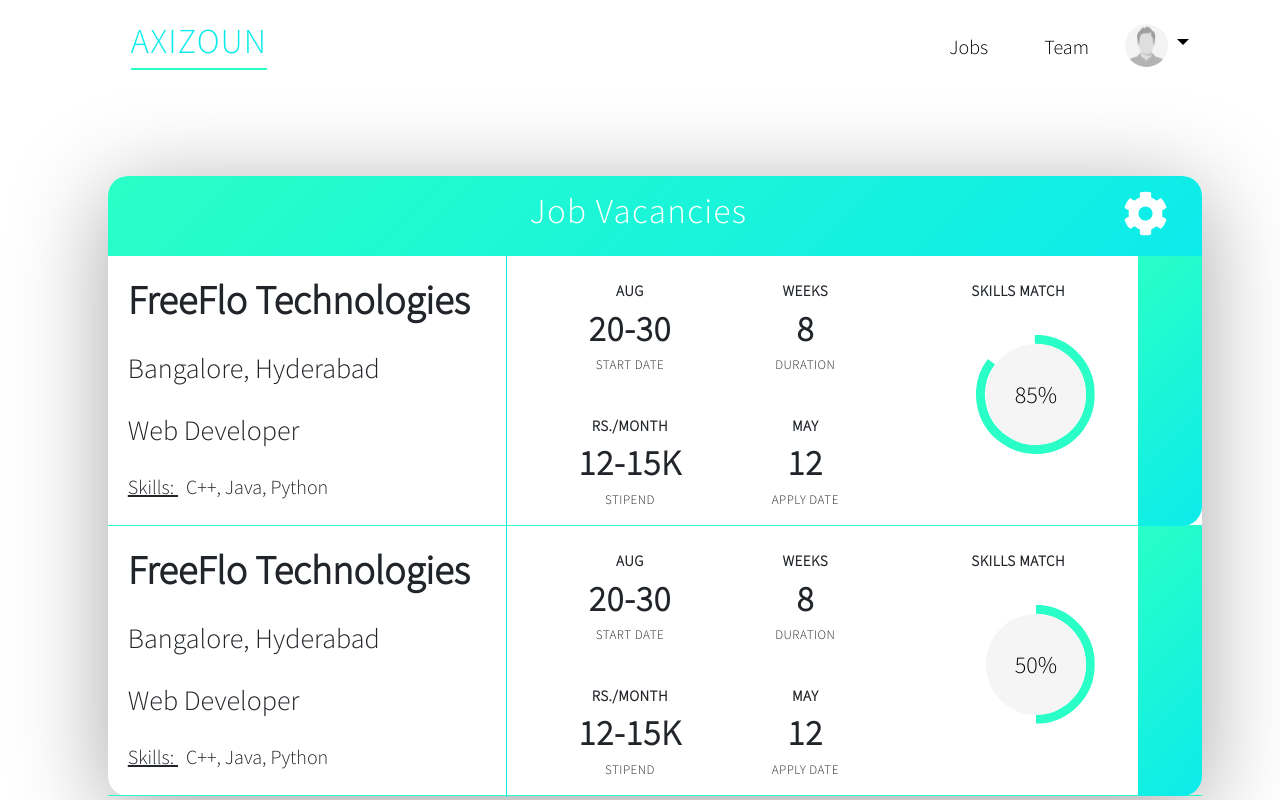
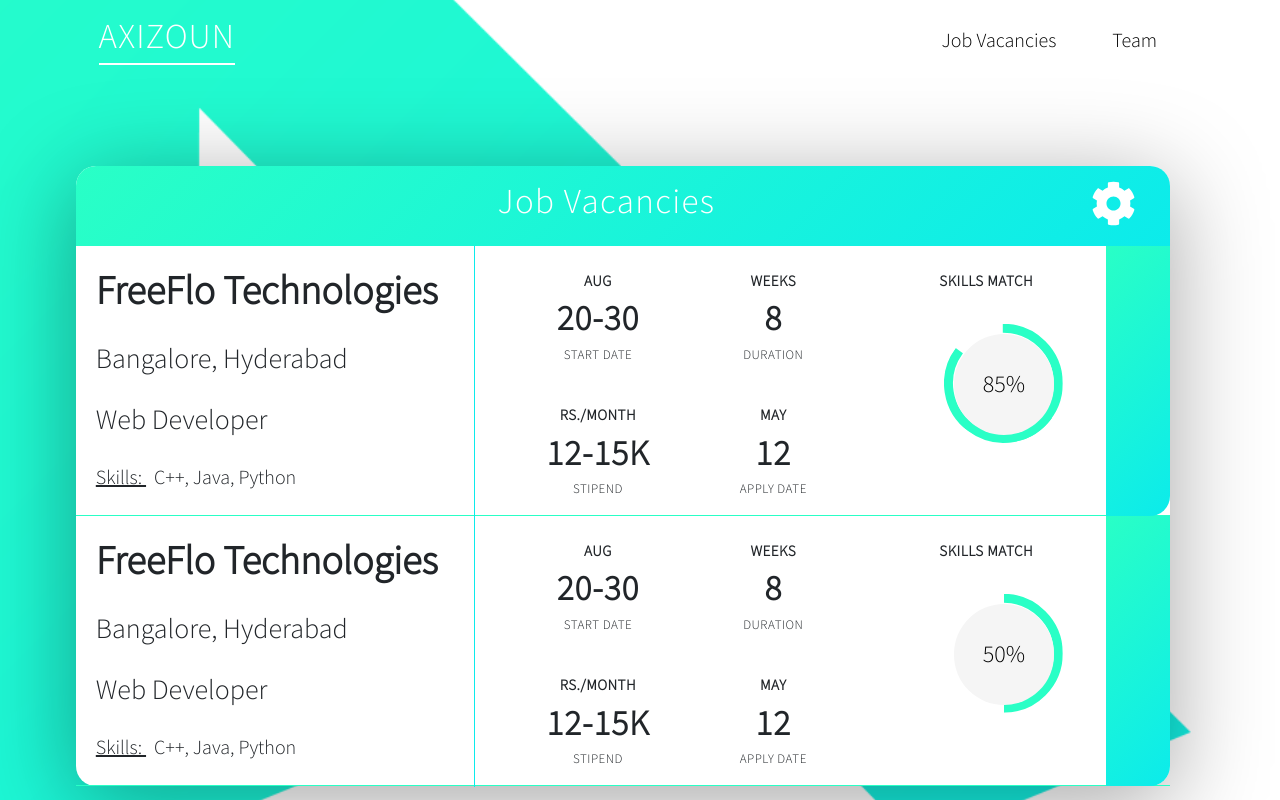
Before and after one commit to CodHeK/Axizoun-backend, a Flask app: template templates/pages/profile.html in a window 1280 px wide. Run offline with Flask 2, Linux system fonts and the light colour scheme; the template is opened without the code that fills it, so the values that code supplies are empty; some libraries are stand-ins or nearby versions.

Commit message:
Updated Job Vacancies and updated DB schema

```diff
--- a/app.py
+++ b/app.py
@@ -130,6 +130,14 @@ def login(type):
 
     return render_template('forms/index.html')
 
+@app.route('/employee_dashboard')
+def dashboard():
+    pass
+
+@app.route('/vacancies')
+def vacancies():
+    vacancies = Jobs.query.filter(Jobs.status == 'vacant').all()
+    return render_template('pages/profile.html',vacancies = vacancies)
 
 
 # Error handlers.
--- a/models.py
+++ b/models.py
@@ -26,4 +26,8 @@ class Jobs(db.Document):
     vacancy = db.StringField()
     languages = db.ListField(db.StringField())
     position = db.StringField()
+    start_date = db.DateTimeField()
     date_posted = db.DateTimeField()
+    stipend = db.IntField()
+    applicants = db.ListField(db.StringField())
+    status = db.StringField()
--- a/templates/forms/index.html
+++ b/templates/forms/index.html
@@ -50,7 +50,7 @@
                <span class="navbar-text">
                   <ul class="navbar-nav mr-auto">
                      <li class="nav-item">
-                        <a class="nav-link nav-elements" href="#" style="font-weight: 300; color: black; margin-right: 2em;">Job Vacancies</a>
+                        <a class="nav-link nav-elements" href="{{ url_for('vacancies') }}" style="font-weight: 300; color: black; margin-right: 2em;">Job Vacancies</a>
                      </li>
                      <li class="nav-item">
                         <a class="nav-link nav-elements" href="#" style="font-weight: 300; color: black;">Team</a>
--- a/templates/pages/profile.html
+++ b/templates/pages/profile.html
@@ -1,3 +1,4 @@
+<!DOCTYPE HTML>
 <html>
    <head>
       <title>Axizoun</title>
@@ -7,19 +8,21 @@
       <script src="https://stackpath.bootstrapcdn.com/bootstrap/4.1.2/js/bootstrap.min.js" integrity="sha384-o+RDsa0aLu++PJvFqy8fFScvbHFLtbvScb8AjopnFD+iEQ7wo/CG0xlczd+2O/em" crossorigin="anonymous"></script>
       <script defer src="https://use.fontawesome.com/releases/v5.1.1/js/all.js" integrity="sha384-BtvRZcyfv4r0x/phJt9Y9HhnN5ur1Z+kZbKVgzVBAlQZX4jvAuImlIz+bG7TS00a" crossorigin="anonymous"></script>
       <link rel="stylesheet" href="https://use.fontawesome.com/releases/v5.1.1/css/all.css" integrity="sha384-O8whS3fhG2OnA5Kas0Y9l3cfpmYjapjI0E4theH4iuMD+pLhbf6JI0jIMfYcK3yZ" crossorigin="anonymous">
-      <link rel="stylesheet" href="css/styles.css">
-      <link rel="stylesheet" href="css/circle.css">
+      <link rel="stylesheet"href="{{ url_for('static', filename='css/css/styles.css') }}">
+      <link rel="stylesheet"href="{{ url_for('static', filename='css/css/circle.css') }}">
+
       <link href="https://fonts.googleapis.com/css?family=Quattrocento+Sans|Source+Sans+Pro:300" rel="stylesheet">
-      <script src="js/index.js"></script>
+      <script src="{{ url_for('static', filename='js/js/index.js') }}"></script>
       <script>
         $('#employee-modal, #employer-modal').modal('handleUpdate');
       </script>
    </head>
+
    <body>
-      <div class="container-fluid" style="width: 95%;">
+      <div class="container-fluid" id="main" style="width: 95%;">
          <nav class="navbar navbar-expand-lg navbar-light">
-            <a class="navbar-brand" href="#" id="nameplate_p">
-               <div id="nameplate_box_p"> AXIZOUN </div>
+            <a class="navbar-brand" href="#" id="nameplate">
+               <div id="nameplate_box"> AXIZOUN </div>
             </a>
             <button class="navbar-toggler" type="button" data-toggle="collapse" data-target="#navbarText" aria-controls="navbarText" aria-expanded="false" aria-label="Toggle navigation">
             <span class="navbar-toggler-icon"></span>
@@ -29,27 +32,30 @@
                   <!-- <li class="nav-item active">
                      <a class="nav-link" href="#">AXIZOUN</a>
                      </li> -->
+                     <!-- flash -->
+                  <div class="container-fluid" style="min-height:100%">
+                    {% with messages = get_flashed_messages() %}
+                      {% if messages %}
+                        {% for message in messages %}
+                        <div class="alert alert-warning alert-dismissible" role="alert">
+                          <button type="button" class="close" data-dismiss="alert" aria-label="Close">
+                            <span aria-hidden="true">&times;</span>
+                          </button>
+                          {{ message }}
+                        </div>
+                        {% endfor %}
+                      {% endif %}
+                    {% endwith %}
+                  </div>
+                  <!--//flash-->
                </ul>
                <span class="navbar-text">
                   <ul class="navbar-nav mr-auto">
                      <li class="nav-item">
-                        <a class="nav-link nav-elements" href="#" style="font-weight: 300; color: black; margin-right: 2em;margin-top: 0.4em;">Jobs</a>
+                        <a class="nav-link nav-elements" href="{{ url_for('vacancies') }}" style="font-weight: 300; color: black; margin-right: 2em;">Job Vacancies</a>
                      </li>
                      <li class="nav-item">
-                        <a class="nav-link nav-elements" href="#" style="font-weight: 300; color: black;margin-top: 0.4em;">Team</a>
-                     </li>
-                     <li class="nav-item dropdown">
-
-                        <a class="nav-link dropdown-toggle nav-elements" href="#" id="navbarDropdownMenuLink" data-toggle="dropdown" aria-haspopup="true" aria-expanded="false" style="font-weight: 300; color: black;">
-                          <img src="imgs/profile.jpg" class="profile-img">
-                        </a>
-                        <div class="dropdown-menu dropdown-menu-left" aria-labelledby="navbarDropdownMenuLink">
-                          <a class="dropdown-item" href="#">Profile</a>
-                          <div class="dropdown-divider"></div>
-                          <a class="dropdown-item" href="#">Skills</a>
-                          <div class="dropdown-divider"></div>
-                          <a class="dropdown-item" href="#">LogOut</a>
-                        </div>
+                        <a class="nav-link nav-elements" href="#" style="font-weight: 300; color: black;">Team</a>
                      </li>
                   </ul>
                </span>
```
